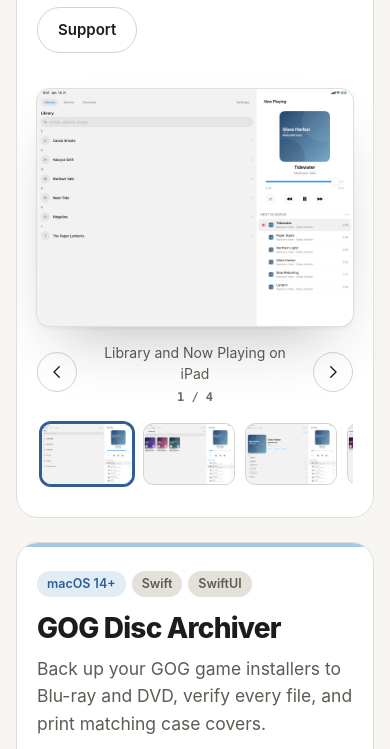
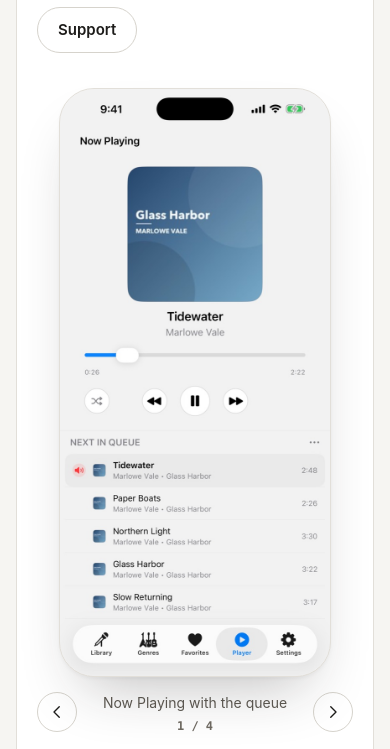
Before and after one commit to embergabor/embergabor.github.io, a plain HTML site: page index.html in a window 390 px wide. Shown: the part 2401-3150 px from the top of the page. Drawn offline with Linux system fonts and the light colour scheme.

Commit message:
Use iPhone screenshots for WaveSafe
Co-Authored-By: Claude Fable 5.2 <noreply@anthropic.com>

```diff
--- a/index.html
+++ b/index.html
@@ -164,6 +164,8 @@ h1 .soft { color: var(--ter); }
 .stage.swap img { opacity: 0; }
 .stage .zoom { position: absolute; right: 12px; bottom: 12px; width: 38px; height: 38px; border-radius: 99px; display: grid; place-items: center; background: rgba(29,28,26,.72); color: #fff; font-size: 17px; opacity: 0; transform: scale(.9); transition: opacity .2s, transform .2s; z-index: 2; }
 .stage:hover .zoom, .stage:focus-visible .zoom { opacity: 1; transform: none; }
+.phone-stage { max-width: 270px; margin: 0 auto; }
+.f-phone { border-radius: 34px; }
 .reader-stage { max-width: 420px; margin: 0 auto; }
 .x4-stage { max-width: 270px; margin: 0 auto; }
 .thumbs { position: relative; display: flex; gap: 10px; overflow-x: auto; padding: 4px; scrollbar-width: thin; }
@@ -370,14 +372,14 @@ dialog.lb::backdrop { background: rgba(14,14,13,.9); backdrop-filter: blur(6px);
         </div>
       </div>
       <div class="gallery" data-gallery="WaveSafe">
-        <button class="stage" type="button" aria-label="Enlarge screenshot"><div class="f-mac"><img src="assets/img/wavesafe-app-ipad-1-library.jpg" alt="Library and Now Playing on iPad" width="1600" height="1200" loading="lazy"></div><span class="zoom" aria-hidden="true"><svg class="i"><use href="#i-zoom"/></svg></span></button>
-        <div class="thumbs">
-          <button type="button" aria-current="true" data-src="assets/img/wavesafe-app-ipad-1-library.jpg" data-cap="Library and Now Playing on iPad"><img src="assets/img/wavesafe-app-ipad-1-library.jpg" alt="" loading="lazy"></button>
-          <button type="button" data-src="assets/img/wavesafe-app-ipad-2-soundtracks.jpg" data-cap="Soundtracks as a grid of album art"><img src="assets/img/wavesafe-app-ipad-2-soundtracks.jpg" alt="" loading="lazy"></button>
-          <button type="button" data-src="assets/img/wavesafe-app-ipad-3-album.jpg" data-cap="An album"><img src="assets/img/wavesafe-app-ipad-3-album.jpg" alt="" loading="lazy"></button>
-          <button type="button" data-src="assets/img/wavesafe-app-ipad-4-favorites.jpg" data-cap="Favorites"><img src="assets/img/wavesafe-app-ipad-4-favorites.jpg" alt="" loading="lazy"></button>
+        <button class="stage phone-stage" type="button" aria-label="Enlarge screenshot"><div class="f-mac f-phone"><img src="assets/img/wavesafe-app-iphone-1-nowplaying.jpg" alt="Now Playing with the queue" width="644" height="1400" loading="lazy"></div><span class="zoom" aria-hidden="true"><svg class="i"><use href="#i-zoom"/></svg></span></button>
+        <div class="thumbs tall">
+          <button type="button" aria-current="true" data-src="assets/img/wavesafe-app-iphone-1-nowplaying.jpg" data-cap="Now Playing with the queue"><img src="assets/img/wavesafe-app-iphone-1-nowplaying.jpg" alt="" loading="lazy"></button>
+          <button type="button" data-src="assets/img/wavesafe-app-iphone-2-library.jpg" data-cap="The library, by artist"><img src="assets/img/wavesafe-app-iphone-2-library.jpg" alt="" loading="lazy"></button>
+          <button type="button" data-src="assets/img/wavesafe-app-iphone-3-album.jpg" data-cap="An album"><img src="assets/img/wavesafe-app-iphone-3-album.jpg" alt="" loading="lazy"></button>
+          <button type="button" data-src="assets/img/wavesafe-app-iphone-4-soundtracks.jpg" data-cap="Soundtracks as a grid of album art"><img src="assets/img/wavesafe-app-iphone-4-soundtracks.jpg" alt="" loading="lazy"></button>
         </div>
-        <p class="caption" aria-live="polite">Library and Now Playing on iPad</p>
+        <p class="caption" aria-live="polite">Now Playing with the queue</p>
       </div>
     </article>
 
```
Also changed, not shown: assets/img/wavesafe-app-ipad-1-library.jpg (deleted), assets/img/wavesafe-app-ipad-2-soundtracks.jpg (deleted), assets/img/wavesafe-app-ipad-3-album.jpg (deleted), assets/img/wavesafe-app-ipad-4-favorites.jpg (deleted), assets/img/wavesafe-app-iphone-1-nowplaying.jpg (added), assets/img/wavesafe-app-iphone-2-library.jpg (added), assets/img/wavesafe-app-iphone-3-album.jpg (added), assets/img/wavesafe-app-iphone-4-soundtracks.jpg (added).
